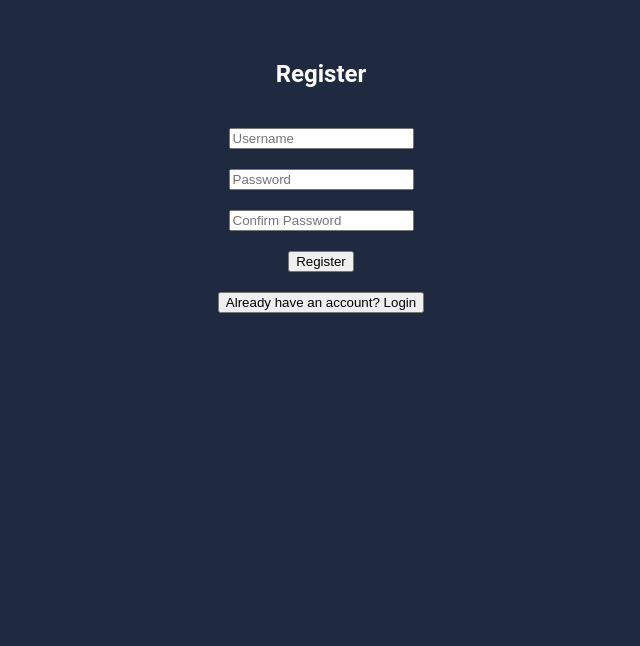
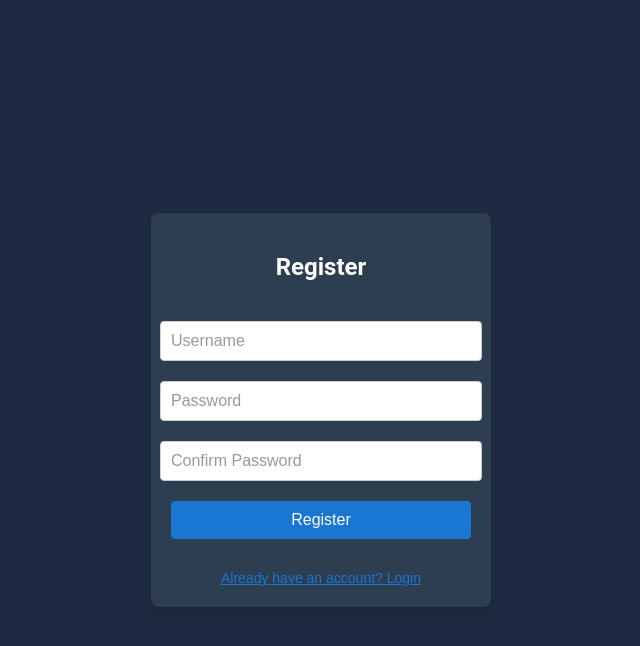
Before and after one commit to juliantormes/Budget-Tracker, a React (Create React App) app in the folder budget_tracker/my_budget_tracker_app/: page /register in a window 1280 px wide. Shown: the top 646 px of the page, without its empty margins (319-959 px from the left). Built offline with nearby package versions, Linux system fonts and the light colour scheme.

Commit message:
Add styles to login and register

```diff
--- /dev/null
+++ b/budget_tracker/my_budget_tracker_app/src/components/AuthFormContainer.js
@@ -0,0 +1,15 @@
+import React from 'react';
+import PropTypes from 'prop-types';
+import '../styles/AuthFormStyles.css';
+
+const AuthFormContainer = ({ children }) => (
+  <div className="auth-form-container">
+    {children}
+  </div>
+);
+
+AuthFormContainer.propTypes = {
+  children: PropTypes.node.isRequired,
+};
+
+export default AuthFormContainer;
--- a/budget_tracker/my_budget_tracker_app/src/components/SubmitButton.js
+++ b/budget_tracker/my_budget_tracker_app/src/components/SubmitButton.js
@@ -1,7 +1,8 @@
 import React from 'react';
+import '../styles/FormStyles.css';
 
-const SubmitButton = ({ text, onClick, type = "submit" }) => (
-    <button type={type} onClick={onClick} className={type === "button" ? "redirect-button" : "form-button"}>
+const SubmitButton = ({ text, onClick, type = "submit", className }) => (
+    <button type={type} onClick={onClick} className={className}>
         {text}
     </button>
 );
--- /dev/null
+++ b/budget_tracker/my_budget_tracker_app/src/styles/AuthFormStyles.css
@@ -0,0 +1,80 @@
+/* AuthFormStyles.css */
+
+/* Auth Form Container */
+.auth-form-container {
+    display: flex;
+    justify-content: center;
+    align-items: center;
+    min-height: 100vh;
+    background-color: #1f2a40;
+  }
+
+  .form {
+    display: flex;
+    flex-direction: column;
+    gap: 20px;
+    width: 300px;
+    background-color: #2c3e50;
+    padding: 20px;
+    border-radius: 8px;
+    box-shadow: 0 4px 6px rgba(0, 0, 0, 0.1);
+    align-items: center;
+  }
+
+  .form-title {
+    color: #ffffff;
+    text-align: center;
+    margin-bottom: 20px;
+    width: 100%;
+  }
+
+  .input-field {
+    width: 100%;
+    padding: 10px;
+    border: 1px solid #ccc;
+    border-radius: 4px;
+    font-size: 16px;
+  }
+
+  .input-field::placeholder {
+    color: #999;
+  }
+
+  .submit-button {
+    color: #ffffff !important;
+    background-color: #1976d2 !important;
+    border: none;
+    padding: 10px;
+    border-radius: 4px;
+    cursor: pointer;
+    font-size: 16px;
+    text-align: center;
+    width: 100%;
+  }
+
+  .submit-button:hover {
+    background-color: #1565c0 !important;
+  }
+
+  .redirect-button {
+    background-color: transparent;
+    border: none;
+    color: #1976d2;
+    cursor: pointer;
+    font-size: 14px;
+    text-align: center;
+    text-decoration: underline;
+    width: 100%;
+    margin-top: 10px;
+  }
+
+  .redirect-button:hover {
+    color: #1565c0;
+    text-decoration: none;
+  }
+
+  .error-message {
+    color: red;
+    margin-bottom: 10px;
+    text-align: center;
+  }
--- a/budget_tracker/my_budget_tracker_app/src/styles/FormStyles.css
+++ b/budget_tracker/my_budget_tracker_app/src/styles/FormStyles.css
@@ -1,5 +1,3 @@
-/* FormStyles.css */
-
 .form-container {
   display: flex;
   justify-content: flex-start;
@@ -22,6 +20,10 @@
   color: #ffffff !important; /* Ensure label is white */
 }
 
+.text-field .MuiOutlinedInput-root {
+  background-color: transparent !important; /* Remove background change when filling fields */
+}
+
 .submit-button {
   color: #ffffff !important;
   background-color: #1976d2 !important;
@@ -30,3 +32,28 @@
 .submit-button:hover {
   background-color: #1565c0 !important;
 }
+
+/* Checkbox styles */
+.MuiCheckbox-root .MuiSvgIcon-root {
+  fill: #ffffff !important; /* Ensure checkbox square is white */
+}
+
+.MuiFormControlLabel-root {
+  display: flex;
+  align-items: center;
+}
+
+.MuiFormControlLabel-label {
+  color: #ffffff !important; /* Ensure checkbox labels are white */
+  margin-left: 8px; /* Adjust margin for better alignment */
+}
+
+/* Dropdown content alignment */
+.MuiSelect-select {
+  text-align: left !important; /* Align dropdown content to the start */
+}
+
+/* Calendar button styles */
+.MuiIconButton-root {
+  color: #ffffff !important; /* Ensure calendar button is white */
+}
--- a/budget_tracker/my_budget_tracker_app/src/views/AddCreditCard.js
+++ b/budget_tracker/my_budget_tracker_app/src/views/AddCreditCard.js
@@ -5,7 +5,7 @@ import axiosInstance from '../api/axiosApi';
 import CreditCardForm from '../components/CreditCardForm';
 import AlertMessage from '../components/AlertMessage';
 import Layout from '../components/Layout';
-import '../styles/FormStyles.css'; // Import the consolidated form styles
+import '../styles/FormStyles.css';
 
 const AddCreditCard = () => {
   const { logout } = useAuth();
--- a/budget_tracker/my_budget_tracker_app/src/views/Login.js
+++ b/budget_tracker/my_budget_tracker_app/src/views/Login.js
@@ -4,7 +4,8 @@ import { useAuth } from '../hooks/useAuth';
 import InputField from '../components/InputField';
 import ErrorMessage from '../components/ErrorMessage';
 import SubmitButton from '../components/SubmitButton';
-import FormContainer from '../components/FormContainer';
+import AuthFormContainer from '../components/AuthFormContainer';
+import '../styles/AuthFormStyles.css';
 
 const LoginForm = () => {
     const [username, setUsername] = useState('');
@@ -37,26 +38,28 @@ const LoginForm = () => {
     };
 
     return (
-        <FormContainer>
+        <AuthFormContainer>
             <form onSubmit={handleSubmit} className="form">
-                <h2>Login</h2>
+                <h2 className="form-title">Login</h2>
                 <ErrorMessage error={error} />
                 <InputField
                     type="text"
                     value={username}
                     onChange={(e) => setUsername(e.target.value)}
                     placeholder="Username"
+                    className="input-field"
                 />
                 <InputField
                     type="password"
                     value={password}
                     onChange={(e) => setPassword(e.target.value)}
                     placeholder="Password"
+                    className="input-field"
                 />
-                <SubmitButton text="Log In" />
+                <SubmitButton text="Log In" className="submit-button" />
+                <SubmitButton onClick={() => navigate('/register')} text="Don't have an account? Register" type="button" className="redirect-button" />
             </form>
-            <SubmitButton onClick={() => navigate('/register')} text="Don't have an account? Register" type="button" />
-        </FormContainer>
+        </AuthFormContainer>
     );
 };
 
--- a/budget_tracker/my_budget_tracker_app/src/views/Register.js
+++ b/budget_tracker/my_budget_tracker_app/src/views/Register.js
@@ -4,8 +4,8 @@ import { useNavigate } from 'react-router-dom';
 import InputField from '../components/InputField';
 import ErrorMessage from '../components/ErrorMessage';
 import SubmitButton from '../components/SubmitButton';
-import FormContainer from '../components/FormContainer';
-import '../styles/FormStyles.css';
+import AuthFormContainer from '../components/AuthFormContainer';
+import '../styles/AuthFormStyles.css';
 
 const RegisterForm = () => {
     const [username, setUsername] = useState('');
@@ -55,32 +55,35 @@ const RegisterForm = () => {
     };
 
     return (
-        <FormContainer>
+        <AuthFormContainer>
             <form onSubmit={handleSubmit} className="form">
-                <h2>Register</h2>
+                <h2 className="form-title">Register</h2>
                 <ErrorMessage error={error} />
                 <InputField
                     type="text"
                     value={username}
                     onChange={(e) => setUsername(e.target.value)}
                     placeholder="Username"
+                    className="input-field"
                 />
                 <InputField
                     type="password"
                     value={password}
                     onChange={(e) => setPassword(e.target.value)}
                     placeholder="Password"
+                    className="input-field"
                 />
                 <InputField
                     type="password"
                     value={confirmPassword}
                     onChange={(e) => setConfirmPassword(e.target.value)}
                     placeholder="Confirm Password"
+                    className="input-field"
                 />
-                <SubmitButton text="Register" />
+                <SubmitButton text="Register" className="submit-button" />
+                <SubmitButton onClick={() => navigate('/login')} text="Already have an account? Login" type="button" className="redirect-button" />
             </form>
-            <SubmitButton onClick={() => navigate('/login')} text="Already have an account? Login" type="button" />
-        </FormContainer>
+        </AuthFormContainer>
     );
 };
 
```
Lines whose indentation alone changed are shown as unchanged.
